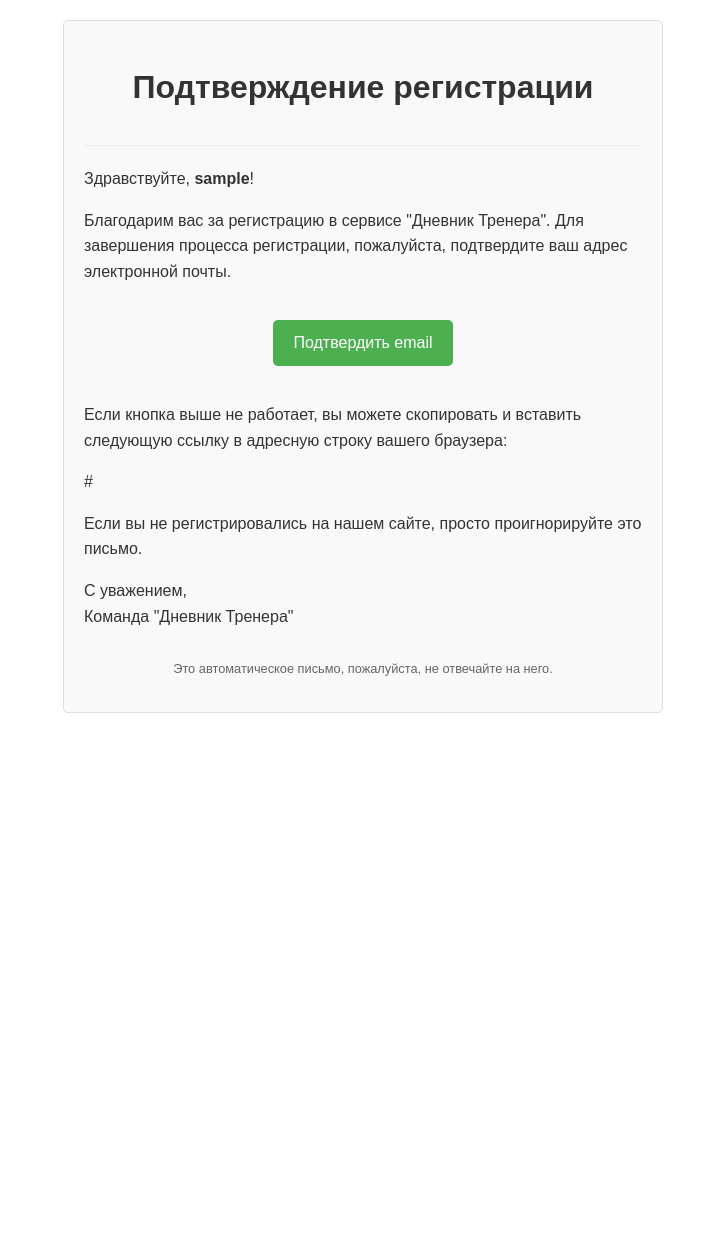
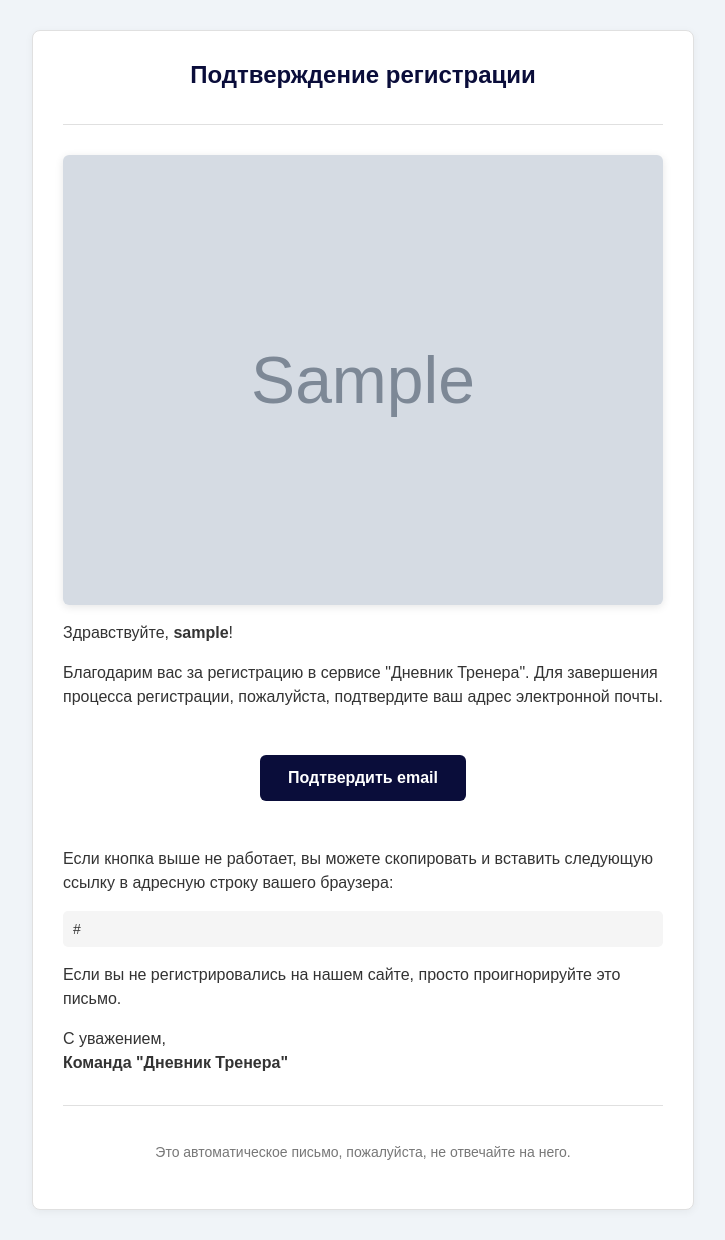
Before and after one commit to screenviolence/CoachDiary-backend, a Django app: template CoachDiary_Backend/templates/verification_email.html in a window 1280 px wide. Shown: the whole page, without its empty margins (277-1002 px from the left). Before the commit the page ends 713 px from the top, so only its background shows below. Run offline with Django 5.2, Linux system fonts and the light colour scheme; the template is opened without the code that fills it: most values are stand-ins (such as "Sample title", 1, 10 or a date in 2020); grey boxes marked "Sample" are stand-in pictures; parts of the project's set-up code (start-up, migrations or seed data) failed here and were passed over.

Commit message:
feat: enhance email templates with improved styling and logo integration

```diff
--- a/CoachDiary_Backend/templates/verification_email.html
+++ b/CoachDiary_Backend/templates/verification_email.html
@@ -6,42 +6,89 @@
     <style>
         body {
             font-family: Arial, sans-serif;
-            line-height: 1.6;
+            background-color: #f0f4f8;
             color: #333;
-            max-width: 600px;
-            margin: 0 auto;
-            padding: 20px;
+            margin: 0;
+            padding: 0;
         }
 
         .container {
-            border: 1px solid #ddd;
-            border-radius: 5px;
-            padding: 20px;
-            background-color: #f9f9f9;
+            max-width: 600px;
+            margin: 30px auto;
+            background-color: #ffffff;
+            border: 1px solid #e0e0e0;
+            border-radius: 8px;
+            padding: 30px;
+            box-shadow: 0 2px 8px rgba(0, 0, 0, 0.05);
         }
 
         .header {
             text-align: center;
-            margin-bottom: 20px;
-            padding-bottom: 10px;
-            border-bottom: 1px solid #eee;
+            border-bottom: 1px solid #e0e0e0;
+            padding-bottom: 20px;
+            margin-bottom: 30px;
+        }
+
+        .header h1 {
+            color: #0A0D3A;
+            font-size: 24px;
+            margin: 0;
+            margin-bottom: 15px;
+        }
+
+        .logo {
+            width: 100%;
+            height: auto;
+            display: block;
+            margin: 0 auto 10px auto;
+            border-radius: 6px;
+            box-shadow: 0 2px 8px rgba(0, 0, 0, 0.1);
         }
 
         .button {
             display: inline-block;
-            background-color: #4CAF50;
-            color: white;
+            background-color: #0A0D3A;
+            color: #fff;
             text-decoration: none;
-            padding: 10px 20px;
-            border-radius: 5px;
-            margin: 20px 0;
+            padding: 14px 28px;
+            border-radius: 6px;
+            font-weight: bold;
+            font-size: 16px;
+            margin: 30px 0;
+        }
+
+        .button:hover {
+            background-color: #1565c0;
+        }
+
+        p {
+            font-size: 16px;
+            margin: 16px 0;
+            line-height: 1.5;
+        }
+
+        .small {
+            font-size: 14px;
+            color: #777;
         }
 
         .footer {
+            text-align: center;
+            border-top: 1px solid #e0e0e0;
             margin-top: 30px;
-            font-size: 0.8em;
-            color: #656565;
-            text-align: center;
+            padding-top: 20px;
+        }
+
+        a {
+            color: #1e88e5;
+        }
+
+        .link-box {
+            word-break: break-all;
+            background-color: #f5f5f5;
+            padding: 10px;
+            border-radius: 5px;
+            font-size: 14px;
         }
     </style>
 </head>
@@ -50,26 +97,28 @@
     <div class="header">
         <h1>Подтверждение регистрации</h1>
     </div>
-
+    <a href="{{ service_url }}" target="_blank">
+        <img src="{{ logo_url }}" alt="Дневник Тренера" class="logo">
+    </a>
     <p>Здравствуйте, <strong>{{ username }}</strong>!</p>
 
     <p>Благодарим вас за регистрацию в сервисе "Дневник Тренера". Для завершения процесса регистрации, пожалуйста,
         подтвердите ваш адрес электронной почты.</p>
 
-    <p style="text-align: center;">
+    <div style="text-align: center;">
         <a href="{{ verification_url }}" class="button">Подтвердить email</a>
-    </p>
+    </div>
 
     <p>Если кнопка выше не работает, вы можете скопировать и вставить следующую ссылку в адресную строку вашего
         браузера:</p>
-    <p style="word-break: break-all;">{{ verification_url }}</p>
+    <div class="link-box" style="word-break: break-all;">{{ verification_url }}</div>
 
     <p>Если вы не регистрировались на нашем сайте, просто проигнорируйте это письмо.</p>
 
-    <p>С уважением,<br>Команда "Дневник Тренера"</p>
+    <p>С уважением,<br><strong>Команда "Дневник Тренера"</strong></p>
 
     <div class="footer">
-        <p>Это автоматическое письмо, пожалуйста, не отвечайте на него.</p>
+        <p class="small">Это автоматическое письмо, пожалуйста, не отвечайте на него.</p>
     </div>
 </div>
 </body>
--- a/users/utils.py
+++ b/users/utils.py
@@ -11,6 +11,8 @@ def send_verification_email(user):
     context = {
         'username': user.full_name,
         'verification_url': f"{settings.SITE_URL}/verify-email/{user.verification_token}/",
+        'service_url': settings.SITE_URL,
+        'logo_url': f"{settings.SITE_URL}/logo.jpg",
     }
 
     html_message = render_to_string('verification_email.html', context)
@@ -34,7 +36,9 @@ def send_password_reset_email(user):
 
     context = {
         'username': user.full_name,
-        'reset_url': f"{settings.SITE_URL}/reset-password/{user.password_reset_token}/"
+        'reset_url': f"{settings.SITE_URL}/reset-password/{user.password_reset_token}/",
+        'service_url': settings.SITE_URL,
+        'logo_url': f"{settings.SITE_URL}/logo.jpg",
     }
 
     html_message = render_to_string('change_password_email.html', context)
```
Also changed, not shown: CoachDiary_Backend/templates/change_password_email.html (+75 -27 lines).
